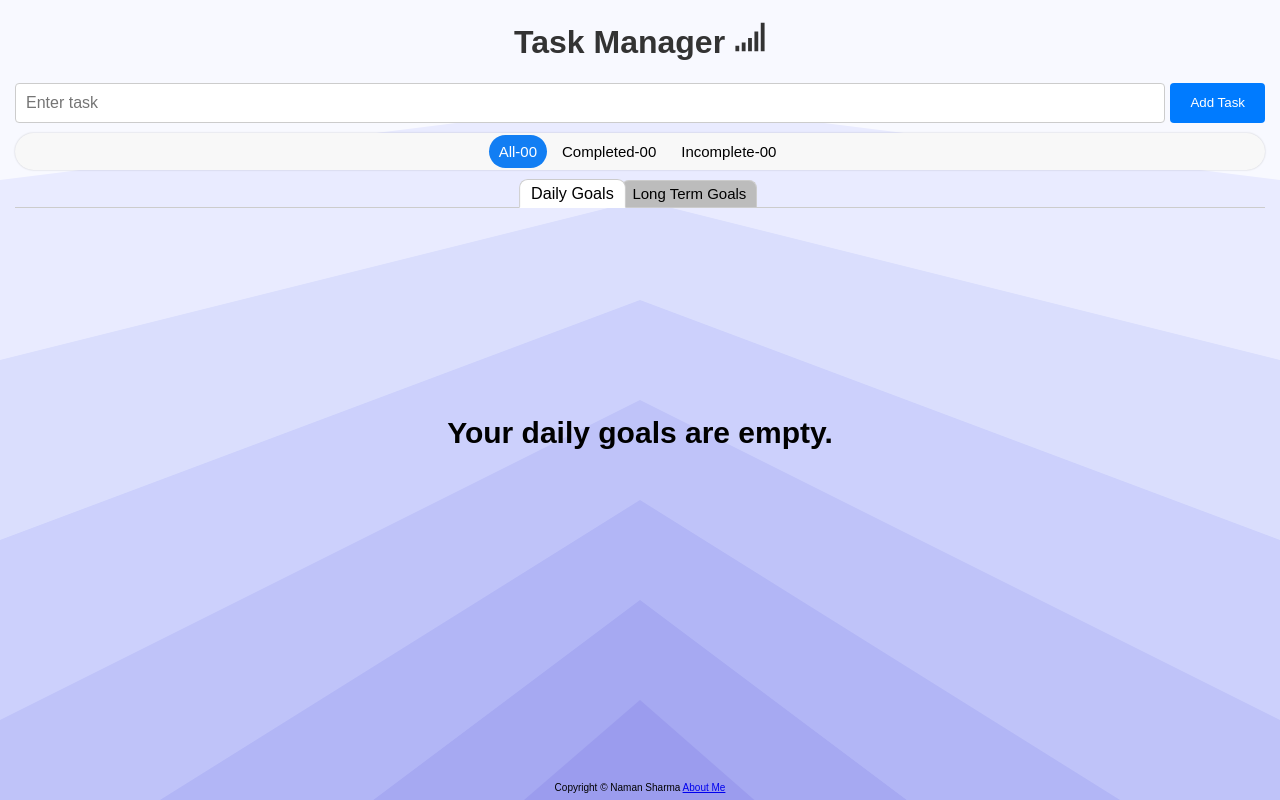
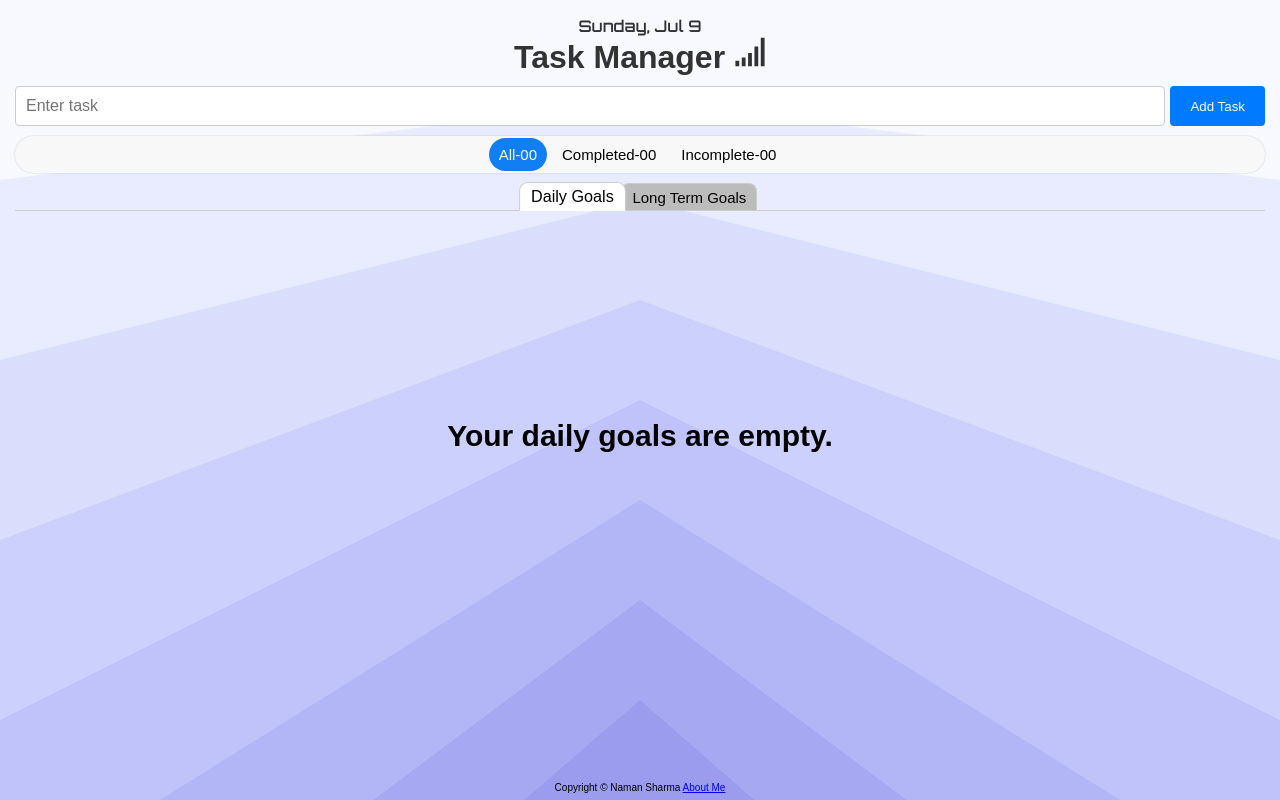
Before and after one commit to namansharma3007/Task-Manager, a React (Create React App) app: page / in a window 1280 px wide. Built offline with nearby package versions, Linux system fonts and the light colour scheme.

Commit message:
added date

```diff
--- a/src/App.js
+++ b/src/App.js
@@ -215,8 +215,30 @@ function App() {
     return true;
   });
 
+  // Get today's date and day of the week
+  const today = new Date();
+  const dateNumber = today.getDate();
+  const dayOfWeekNumber = today.getDay();
+  const monthIndex = today.getMonth()
+
+  // Array to map day of the week number to its corresponding word
+  const daysOfWeek = ["Sunday", "Monday", "Tuesday", "Wednesday", "Thursday", "Friday", "Saturday"];
+
+  const monthsName = ["Jan", "Feb", "Mar", "Apr", "May", "Jun", "Jul", "Aug", "Sep", "Oct", "Nov", "Dec"];
+
+  // Function to get the day of the week in word
+  const getDayOfWeekWord = (dayIndex) => {
+    return daysOfWeek[dayIndex] || '';
+  };
+
+  // Function to get the month in word
+  const getMonth = (monthIndex) =>{
+    return monthsName[monthIndex] || '';
+  };
+
   return (
     <div className="App">
+      <p className='date'>{`${getDayOfWeekWord(dayOfWeekNumber)}, ${getMonth(monthIndex)} ${dateNumber}`}</p>
       <h1>Task Manager <GiNetworkBars /></h1>
       <TaskForm addTask={addTask} />
       <FilterOptions filter={filter} setFilter={setFilter} tasks={tasks} />
--- a/src/Style.css
+++ b/src/Style.css
@@ -1,4 +1,4 @@
-
+@import url('https://fonts.googleapis.com/css2?family=Orbitron:wght@400;600;800&display=swap');
 *{
   font-family: Arial, sans-serif;
 }
@@ -17,8 +17,8 @@ body {
 .App {
   margin: 0;
   max-width: 100%;
+  max-height: 100%;
   padding: 0px 15px 0.1px 15px;
-  background-color: #f8f8f8;
   background: transparent;
 }
 
@@ -43,8 +43,18 @@ body {
 h1 {
   text-align: center;
   color: #333;
+  margin-bottom: 10px;
+  margin-top: 10px;
 }
 
+.date{
+  color: #333;
+  margin-bottom: -10px;
+  font-family: 'Orbitron', sans-serif;
+  text-align: center;
+  font-weight: 600;
+  border-radius: 2px;
+}
 /* No task notice */
 .no-task-notice{
   display: flex;
```
